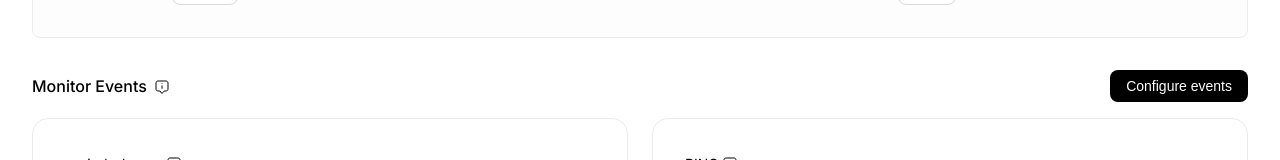
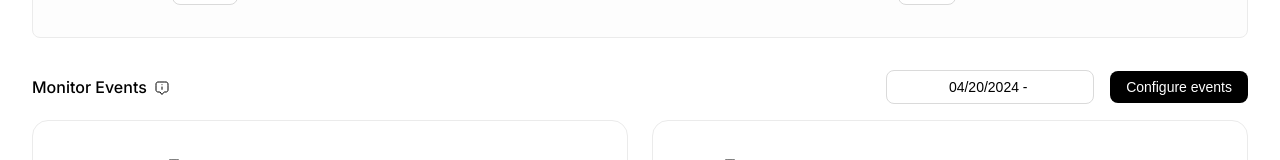
Before and after one commit to erdemuslu/events-overview, a React (Vite) app: page / in a window 1280 px wide. Shown: the part 1361-1521 px from the top of the page. Built offline with nearby package versions, Linux system fonts and the light colour scheme.

Commit message:
feat: add date-picker

```diff
--- a/package.json
+++ b/package.json
@@ -11,6 +11,7 @@
   },
   "dependencies": {
     "react": "^18.2.0",
+    "react-datepicker": "^6.9.0",
     "react-dom": "^18.2.0"
   },
   "devDependencies": {
--- a/src/sections/monitor-events/monitor-events.css
+++ b/src/sections/monitor-events/monitor-events.css
@@ -26,6 +26,26 @@
   margin-top: 1rem;
 }
 
+.monitor-events-actions {
+  display: flex;
+  align-items: center;
+}
+
+.monitor-events-date {
+  margin-right: 1rem;
+}
+
+.monitor-events-date input {
+  min-width: 13rem;
+  margin: 0;
+  background-color: #fff;
+  border: 1px solid #DADADA;
+  border-radius: .5rem;
+  padding: .5rem 0;
+  font-size: .875rem;
+  text-align: center;
+}
+
 @media screen and (max-width: 940px) {
   .monitor-events-wrapper {
     grid-template-columns: repeat(1, 1fr);
@@ -40,4 +60,12 @@
     .monitor-events-actions {
       margin-top: 1rem;
     }
+
+    .monitor-events-date {
+      align-self: stretch;
+    }
+
+    .react-datepicker-wrapper, .react-datepicker__input-container, .react-datepicker__input-container input {
+      height: 100%;
+    }
 }
--- a/src/sections/monitor-events/monitor-events.jsx
+++ b/src/sections/monitor-events/monitor-events.jsx
@@ -1,10 +1,21 @@
+import { useState } from "react";
+import ReactDatePicker from "react-datepicker";
+import "react-datepicker/dist/react-datepicker.css";
+
 import "./monitor-events.css";
 
 import { Button, Box, InfoView } from "../../components";
-
 import { monitorEventsData } from "../../constants/monitor-events";
 
 const MonitorEvents = () => {
+  const [startDate, setStartDate] = useState(new Date());
+  const [endDate, setEndDate] = useState(null);
+  const onChange = (dates) => {
+    const [start, end] = dates;
+    setStartDate(start);
+    setEndDate(end);
+  };
+
   return (
     <div className="monitor-events">
       <div className="monitor-events-header">
@@ -13,6 +24,15 @@ const MonitorEvents = () => {
           <InfoView desc="lorem ipsum dolor sit amet" />
         </div>
         <div className="monitor-events-actions">
+          <div className="monitor-events-date">
+            <ReactDatePicker
+              selected={startDate}
+              onChange={onChange}
+              startDate={startDate}
+              endDate={endDate}
+              selectsRange
+            />
+          </div>
           <Button>Configure events</Button>
         </div>
       </div>
```
Also changed, not shown: 1 other file (tests, documents, lock files or other folders).
